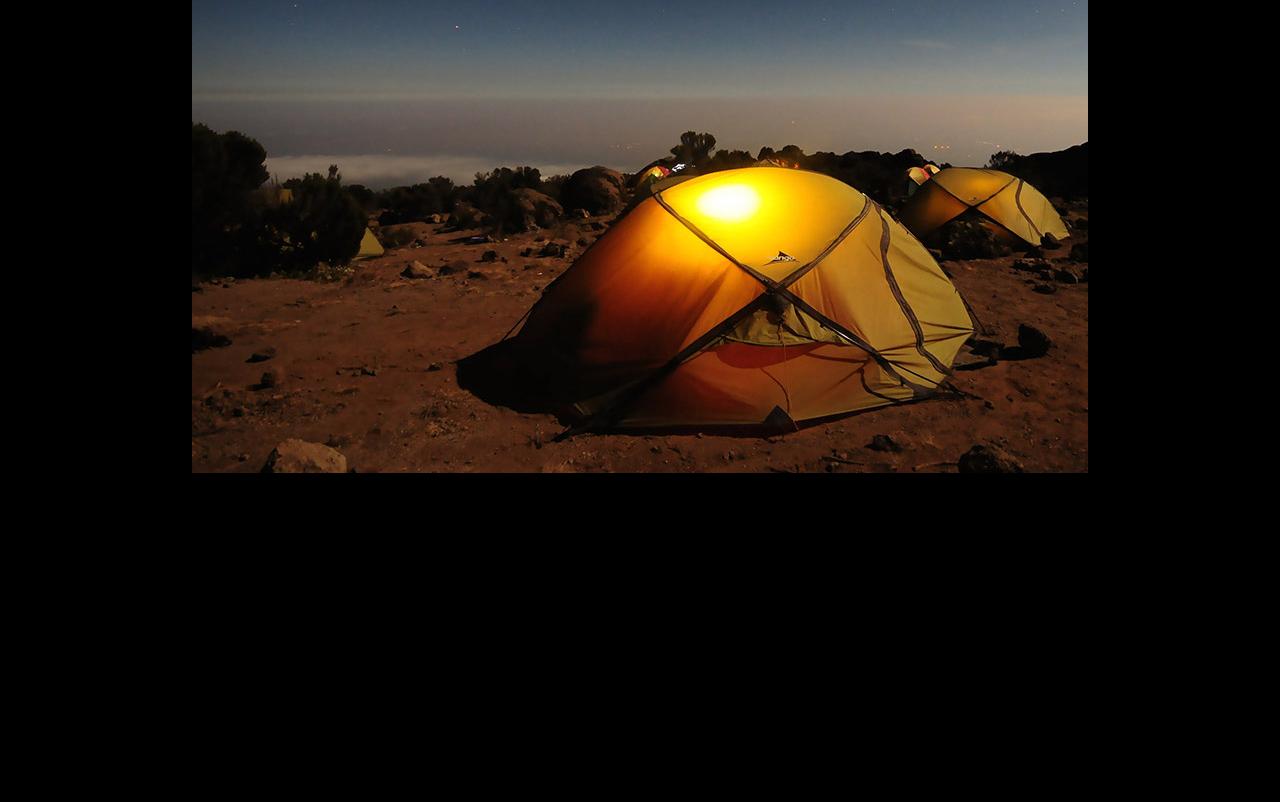
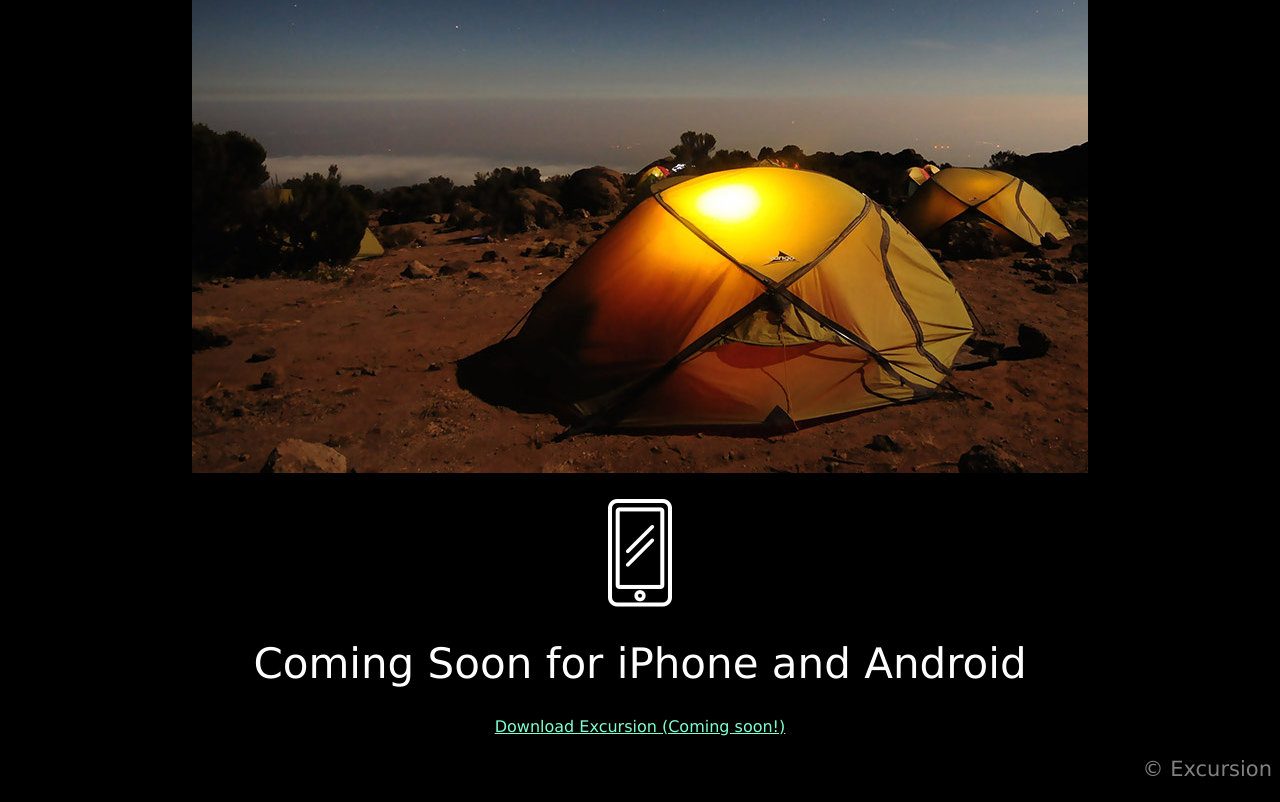
Before and after one commit to Martinius222/excursion, a plain HTML site: page index.html in a window 1280 px wide. Shown: the part 518-1320 px from the top of the page. Before the commit the page ends 1017 px from the top, so only its background shows below. Drawn offline with Linux system fonts and the light colour scheme.

Commit message:
Add footer project complete

```diff
--- a/index.html
+++ b/index.html
@@ -18,5 +18,13 @@
 	  <p><img src="./resources/images/camp.jpg"></p>
     </div>
 
+    <div class="footer">
+    	<p><img src="./resources/images/phone.png"></p>
+    	<h1>Coming Soon for iPhone and Android</h1>
+    	<p><a href="*">Download Excursion (Coming soon!)</a></p>
+    	<p id="trademrk">&copy Excursion</p>
+
+    </div>
+
 </body>
 </html>
--- a/resources/css/style.css
+++ b/resources/css/style.css
@@ -39,3 +39,19 @@ a {
 	font-size: 21px;
 	color: grey;
 }
+
+.footer {
+	text-align: center;
+	color: white;
+}
+
+.footer h1 {
+	font-weight: 300;
+	font-size: 42px;
+}
+
+#trademrk {
+	text-align: right;
+	font-size: 21px;
+	color: grey;
+}
```
Also changed, not shown: resources/images/phone.png (added).
